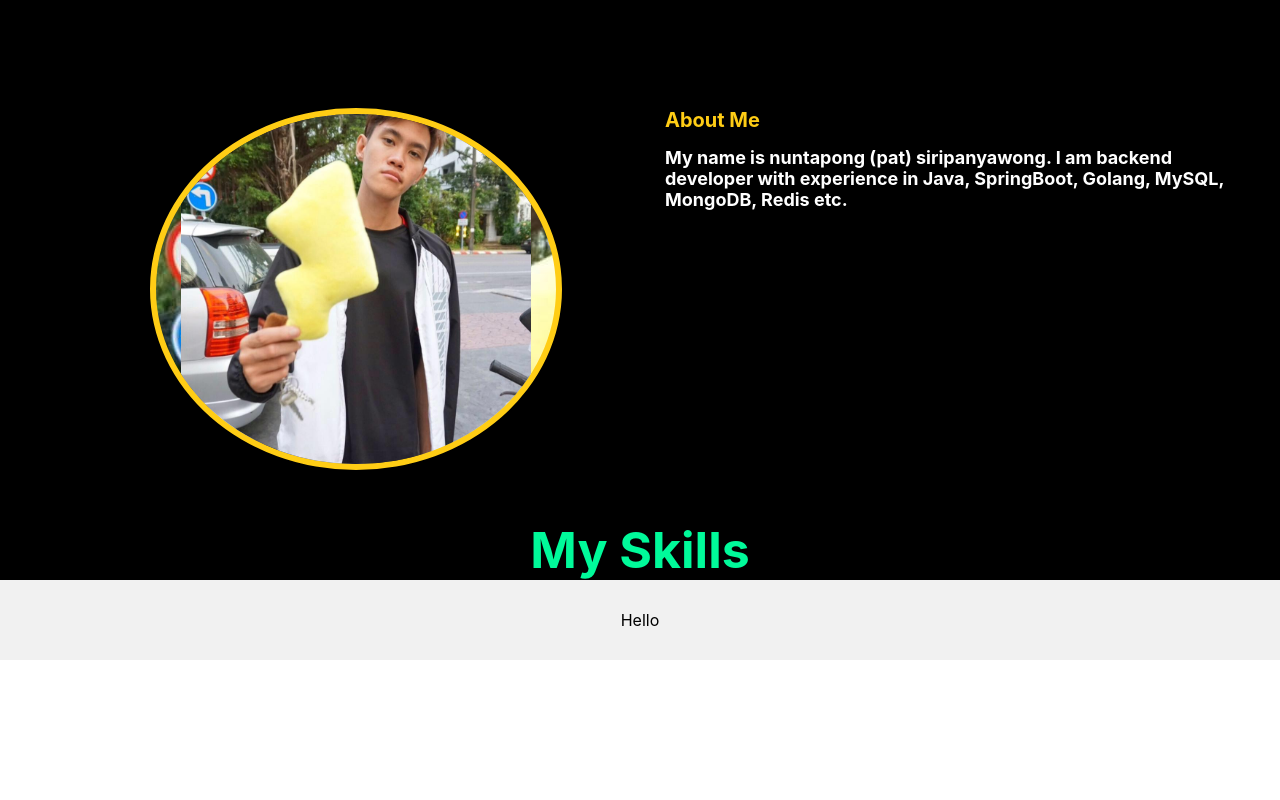
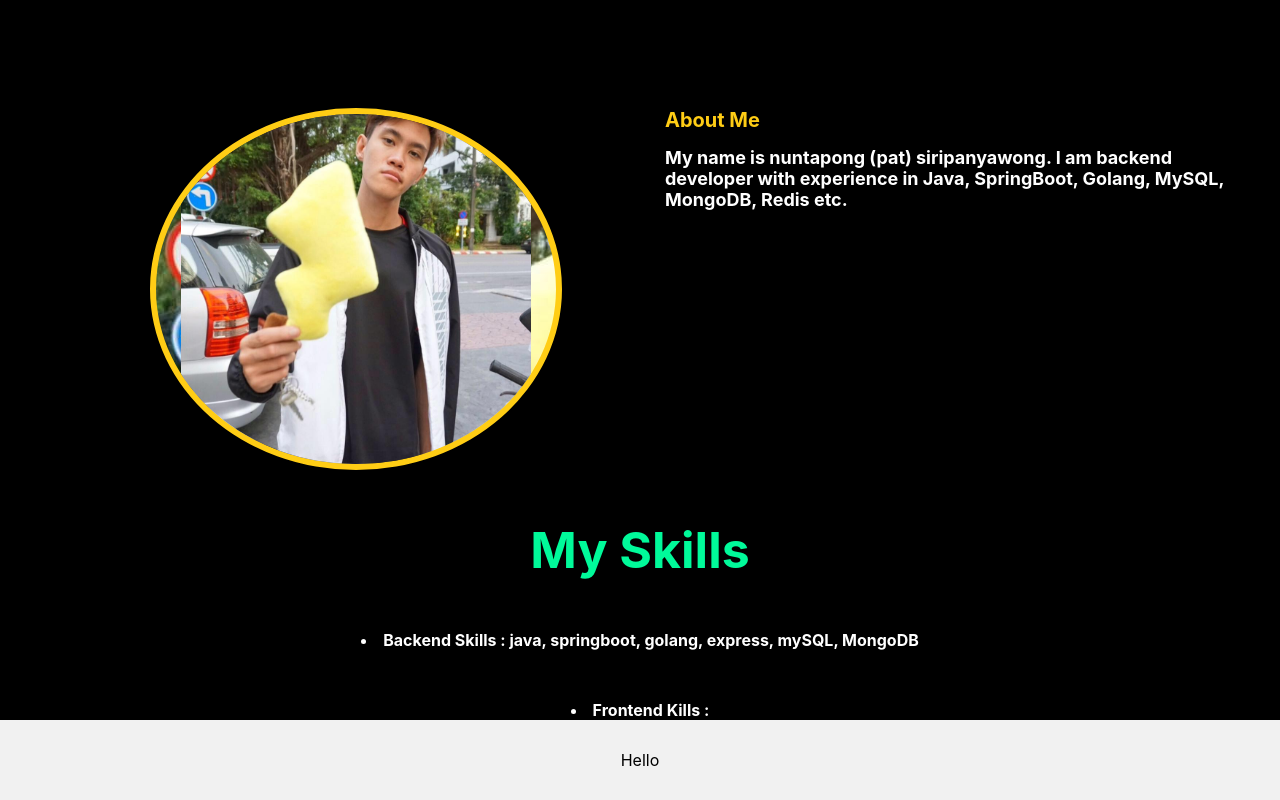
Before and after one commit to NuntapongS/my-portfolio, a React (Create React App) app: page / in a window 1280 px wide. Shown: the part 748-1548 px from the top of the page. Before the commit the page ends 1408 px from the top, so only its background shows below. Built offline with nearby package versions, Linux system fonts and the light colour scheme.

Commit message:
add backend and frontend skills

```diff
--- a/src/App.css
+++ b/src/App.css
@@ -140,7 +140,8 @@ b {
   text-align: center;
   font-size: 50px;
   font-weight: bold;
-  color: mediumspringgreen
+  color: mediumspringgreen;
+
 }
 
 .footer {
@@ -155,6 +156,13 @@ b {
   flex-direction: row-reverse;
 }
 
+.head-language {
+  text-align: center;
+  color: white;
+  margin-top: 50px;
+  font-weight: bold;
+}
+
 @keyframes App-logo-spin {
   from {
     transform: rotate(0deg);
--- a/src/components/mySkills.tsx
+++ b/src/components/mySkills.tsx
@@ -1,7 +1,14 @@
+import { default as backendSkills } from "../lang/word.json";
+
 const mySkills = () => {
+  const backend: { backendSkills: string } = backendSkills;
   return (
     <div className="body">
       <div className="skill">My Skills</div>
+      <li className="head-language">
+        Backend Skills : {backend.backendSkills}
+      </li>
+      <li className="head-language">Frontend Kills : </li>
     </div>
   );
 };
--- a/src/lang/word.json
+++ b/src/lang/word.json
@@ -3,5 +3,6 @@
   "myBelieve": "and I believe that making software has to be fun. ",
   "myWebsite": "This website was created to hone my frontend skills.",
   "mySkills": "I am backend developer with experience in Java, SpringBoot, Golang, MySQL, MongoDB, Redis etc.",
-  "myInterview": "My name is nuntapong (pat) siripanyawong. "
+  "myInterview": "My name is nuntapong (pat) siripanyawong. ",
+  "backendSkills": "java, springboot, golang, express, mySQL, MongoDB"
 }
```
